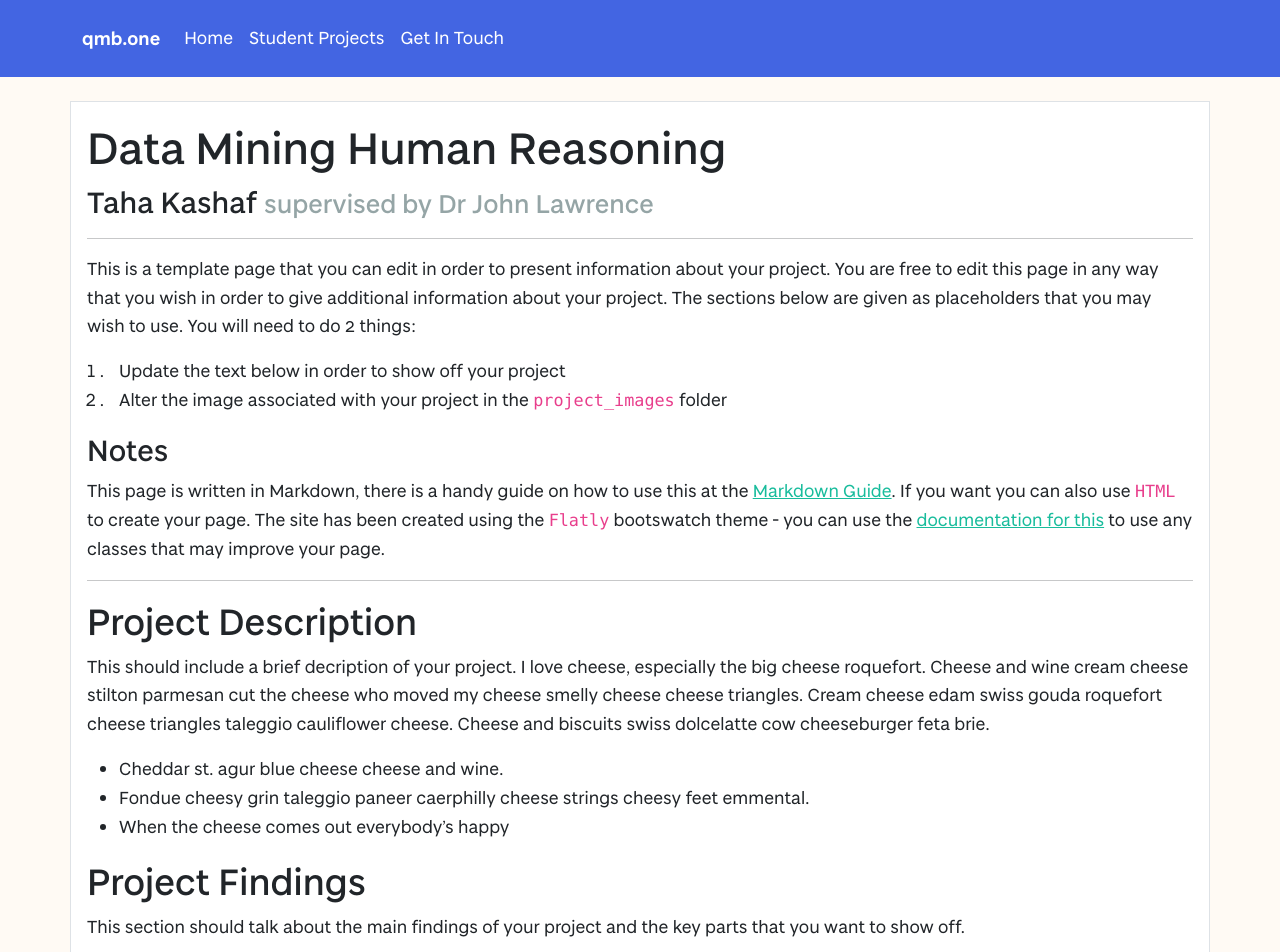
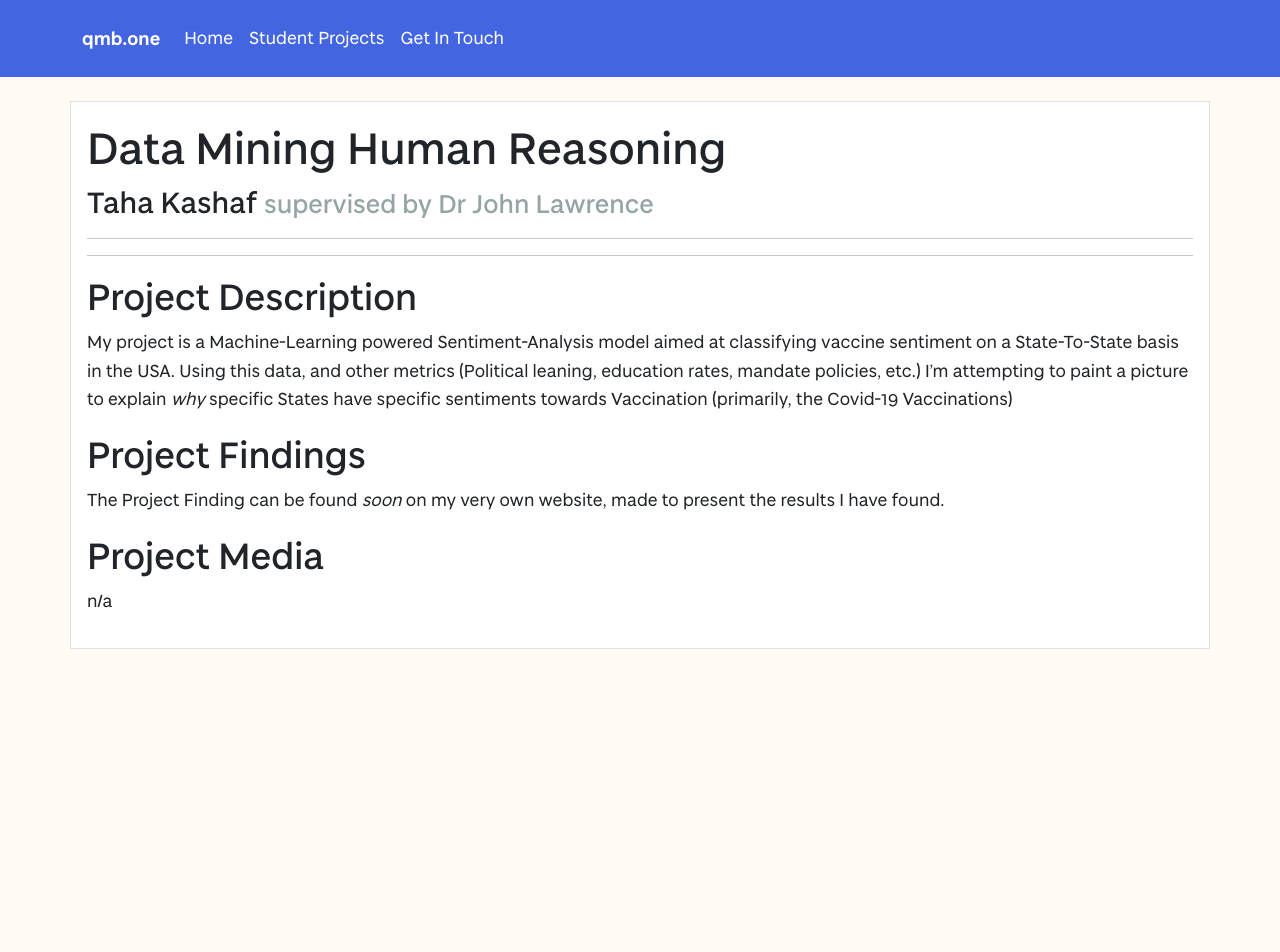
Before and after one commit to vivienprk/degree-show-2022, a Jekyll site: the page built from projects/TahaKashaf.md, in a window 1280 px wide and 1400 px high. Shown: the top 952 px of the window. Built offline with Jekyll 4.4.1, drawn with Linux system fonts in a browser that asks for light colours; some of the changed text lies outside the part shown.

Commit message:
Updated TahaKashaf.md
Added basic project description, probably will not add more.

```diff
--- a/projects/TahaKashaf.md
+++ b/projects/TahaKashaf.md
@@ -7,30 +7,13 @@ projectImage: "sampleImage.jpg"
 
 ---
 
-This is a template page that you can edit in order to present information about your project. You are free to edit this page in any way that you wish in order to give additional information about your project. The sections below are given as placeholders that you may wish to use. You will need to do 2 things:
-
-1. Update the text below in order to show off your project
-2. Alter the image associated with your project in the `project_images` folder
-
-### Notes
-This page is written in Markdown, there is a handy guide on how to use this at the [Markdown Guide](https://www.markdownguide.org/cheat-sheet/). If you want you can also use `HTML` to create your page. The site has been created using the `Flatly` bootswatch theme - you can use the [documentation for this](https://bootswatch.com/flatly/) to use any classes that may improve your page.
-
 <hr>
 
 ## Project Description
-This should include a brief decription of your project. I love cheese, especially the big cheese roquefort. Cheese and wine cream cheese stilton parmesan cut the cheese who moved my cheese smelly cheese cheese triangles. Cream cheese edam swiss gouda roquefort cheese triangles taleggio cauliflower cheese. Cheese and biscuits swiss dolcelatte cow cheeseburger feta brie.
-
-- Cheddar st. agur blue cheese cheese and wine.
-- Fondue cheesy grin taleggio paneer caerphilly cheese strings cheesy feet emmental.
-- When the cheese comes out everybody's happy
+My project is a Machine-Learning powered Sentiment-Analysis model aimed at classifying vaccine sentiment on a State-To-State basis in the USA. Using this data, and other metrics (Political leaning, education rates, mandate policies, etc.) I'm attempting to paint a picture to explain *why* specific States have specific sentiments towards Vaccination (primarily, the Covid-19 Vaccinations)
 
 ## Project Findings
-This section should talk about the main findings of your project and the key parts that you want to show off.
+The Project Finding can be found *soon* on my very own website, made to present the results I have found.
 
 ## Project Media
-If you are really keen you can also create a video to demonstrate your project and embed this in the page. An example of a youTube video being embedded is below. You will want to change the width of this to be 100% and put the height as something around 500.
-
-
-<iframe width="100%" height="500" src="https://www.youtube.com/embed/YUEaupJk5AI" title="YouTube video player" frameborder="0" allow="accelerometer; autoplay; clipboard-write; encrypted-media; gyroscope; picture-in-picture" allowfullscreen></iframe>
-
-Cheddar st. agur blue cheese cheese and wine. Fondue cheesy grin taleggio paneer caerphilly cheese strings cheesy feet emmental. When the cheese comes out everybody's happy
+n/a
```
